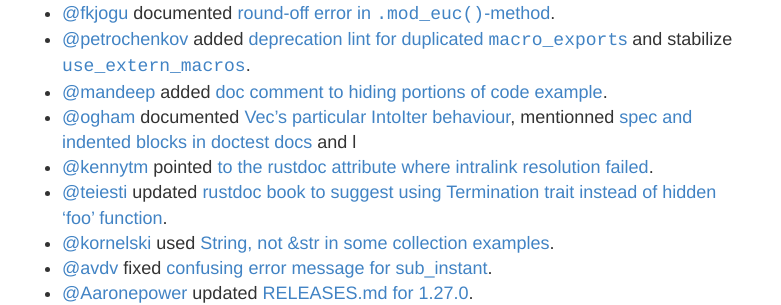
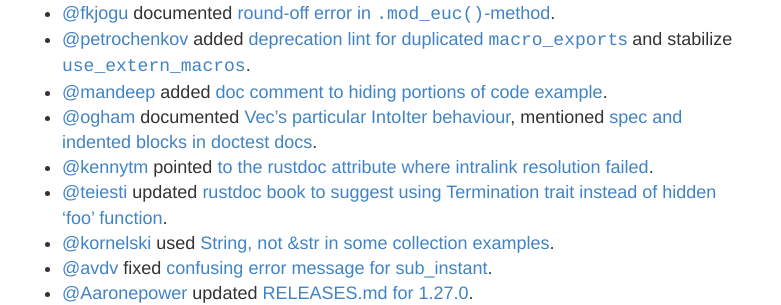
Before and after one commit to GuillaumeGomez/this-week-in-rust-docs, a Jekyll site: the page built from _posts/2018-6-3-this-week-in-rust-docs-107.md, in a window 1280 px wide and 900 px high, scrolled down 869 px. Shown: the part 153-458 px from the top of the window, without its empty margins (248-1029 px from the left). Built offline with Jekyll 4.4.1, drawn with Linux system fonts in a browser that asks for light colours.

Commit message:
Fix typos

```diff
--- a/_posts/2018-6-3-this-week-in-rust-docs-107.md
+++ b/_posts/2018-6-3-this-week-in-rust-docs-107.md
@@ -38,7 +38,7 @@ There are currently around 70 other documentation issues opened. Look for [T-doc
 * [@fkjogu](https://github.com/fkjogu) documented [round-off error in `.mod_euc()`-method](https://github.com/rust-lang/rust/pull/50342).
 * [@petrochenkov](https://github.com/petrochenkov) added [deprecation lint for duplicated `macro_export`s](https://github.com/rust-lang/rust/pull/50143) and stabilize [`use_extern_macros`](https://github.com/rust-lang/rust/pull/50911).
 * [@mandeep](https://github.com/mandeep) added [doc comment to hiding portions of code example](https://github.com/rust-lang/rust/pull/50852).
-* [@ogham](https://github.com/ogham) documented [Vec's particular IntoIter behaviour](https://github.com/rust-lang/rust/pull/51156), mentionned [spec and indented blocks in doctest docs](https://github.com/rust-lang/rust/pull/51158) and l
+* [@ogham](https://github.com/ogham) documented [Vec's particular IntoIter behaviour](https://github.com/rust-lang/rust/pull/51156), mentioned [spec and indented blocks in doctest docs](https://github.com/rust-lang/rust/pull/51158).
 * [@kennytm](https://github.com/kennytm) pointed [to the rustdoc attribute where intralink resolution failed](https://github.com/rust-lang/rust/pull/51111).
 * [@teiesti](https://github.com/teiesti) updated [rustdoc book to suggest using Termination trait instead of hidden ‘foo’ function](https://github.com/rust-lang/rust/pull/51183).
 * [@kornelski](https://github.com/kornelski) used [String, not &str in some collection examples](https://github.com/rust-lang/rust/pull/51081).
```
